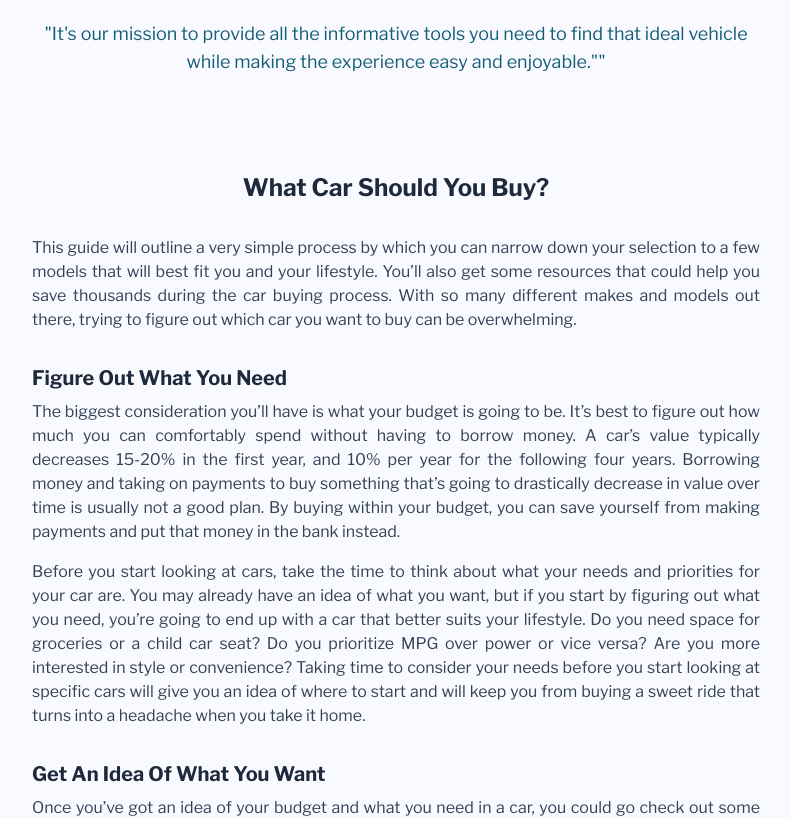
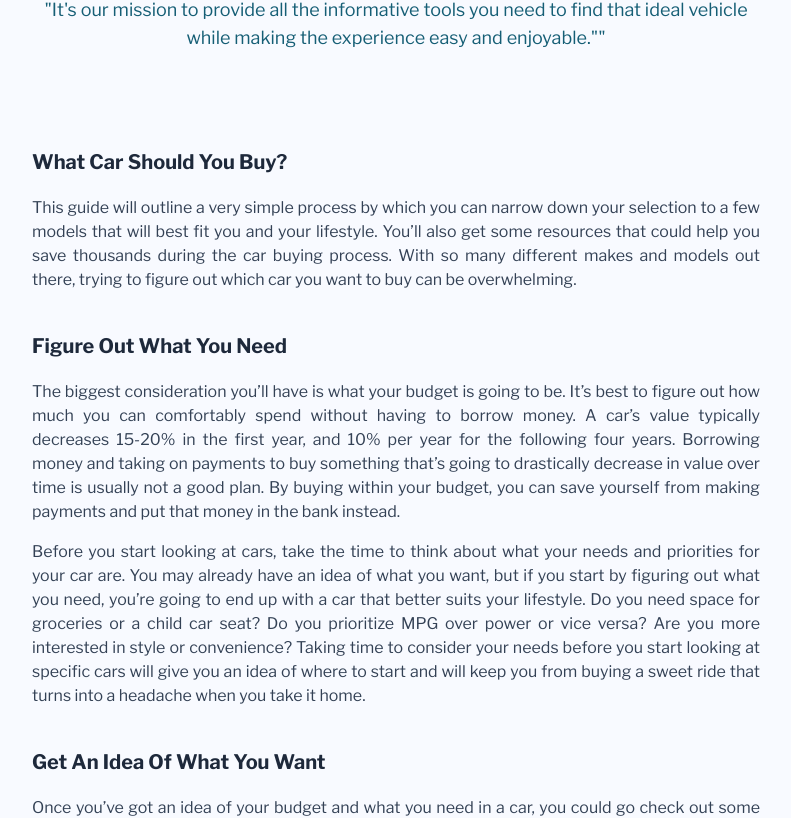
Before and after one commit to thygz/UsedCarsTraxx, a React (Vite) app in the folder client/: page /about in a window 1280 px wide. Shown: the part 310-1128 px from the top of the page, without its empty margins (244-1035 px from the left). Built offline with nearby package versions, Linux system fonts and the light colour scheme; no server answers.

Commit message:
Change styles

```diff
--- a/client/src/components/CarBrand.jsx
+++ b/client/src/components/CarBrand.jsx
@@ -41,7 +41,7 @@ export default function CarBrand() {
                         </div>
                     </div>
                     <Link to={'/search'}>
-                        <button className="flex justify-center items-center shadow-slate-400 shadow-sm bg-cyan-800 w-52 py-2 text-white text-sm sm:text-base rounded-md font-semibold hover:opacity-90">
+                        <button className="flex justify-center items-center bg-cyan-800 w-52 py-2 text-white text-sm sm:text-base rounded-md font-semibold hover:opacity-90">
                             Check all cars
                         </button>
                     </Link>
--- a/client/src/pages/About.jsx
+++ b/client/src/pages/About.jsx
@@ -5,7 +5,7 @@ export default function About() {
     return (
         <div className="pt-10 sm:pt-14 pb-20 px-5 max-w-3xl mx-auto">
             <ScrollToTop />
-            <h1 className="text-3xl font-bold mb-14 text-slate-800 capitalize text-center">
+            <h1 className="text-3xl font-bold mb-8 text-slate-800 capitalize text-center">
                 About Us
             </h1>
             <p className="mb-8 text-slate-700 text-justify">
@@ -21,10 +21,10 @@ export default function About() {
                 to find that ideal vehicle while making the experience easy and
                 enjoyable.""
             </p>
-            <h1 className="text-2xl font-bold mb-8 text-slate-800 capitalize text-center">
+            <h1 className="text-xl font-bold mb-5 text-slate-800 capitalize">
                 What car should you buy?
             </h1>
-            <p className="mb-8 text-slate-700 text-justify">
+            <p className="mb-10 text-slate-700 text-justify">
                 This guide will outline a very simple process by which you can
                 narrow down your selection to a few models that will best fit
                 you and your lifestyle. You’ll also get some resources that
@@ -32,7 +32,7 @@ export default function About() {
                 With so many different makes and models out there, trying to
                 figure out which car you want to buy can be overwhelming.
             </p>
-            <h1 className="text-xl font-bold text-slate-800 capitalize mb-2">
+            <h1 className="text-xl font-bold text-slate-800 capitalize mb-5">
                 Figure out what you need
             </h1>
             <p className="mb-4 text-slate-700 text-justify">
@@ -46,7 +46,7 @@ export default function About() {
                 your budget, you can save yourself from making payments and put
                 that money in the bank instead.
             </p>
-            <p className="mb-8 text-slate-700 text-justify">
+            <p className="mb-10 text-slate-700 text-justify">
                 Before you start looking at cars, take the time to think about
                 what your needs and priorities for your car are. You may already
                 have an idea of what you want, but if you start by figuring out
@@ -59,7 +59,7 @@ export default function About() {
                 buying a sweet ride that turns into a headache when you take it
                 home.
             </p>
-            <h1 className="text-xl font-bold text-slate-800 capitalize mb-2">
+            <h1 className="text-xl font-bold text-slate-800 capitalize mb-5">
                 Get an idea of what you want
             </h1>
             <p className="mb-4 text-slate-700 text-justify">
@@ -80,7 +80,7 @@ export default function About() {
                 a car in person or sitting in the driver’s seat will help you
                 move it up, down, or entirely off your list.
             </p>
-            <p className="mb-10 text-slate-700 text-justify">
+            <p className="mb-16 text-slate-700 text-justify">
                 At this point, you’re really just trying to get an idea of
                 what’s available. Look around, even hop in the driver’s seat of
                 a few cars and see how things feel, but no need to start taking
```
